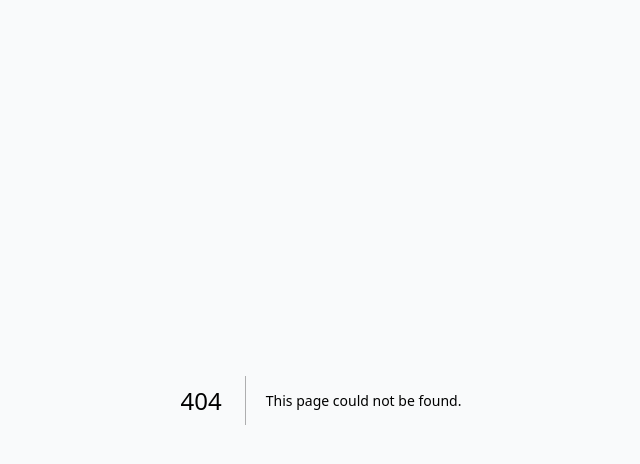
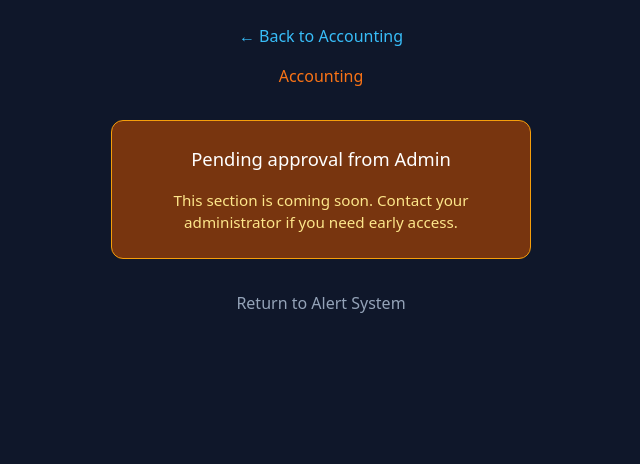
Before and after one commit to MattQuade/ozintel-minimal, a Next.js app: page /accounting/pending in a window 1280 px wide. Before the commit this address had no page. Shown: the top 464 px of the page, without its empty margins (319-959 px from the left). Built offline with nearby package versions, Linux system fonts and the light colour scheme.

Commit message:
Tease accounting hub publicly; show pending approval on sub-sections.

```diff
--- a/src/app/accounting/page.tsx
+++ b/src/app/accounting/page.tsx
@@ -2,12 +2,12 @@
 
 export default function AccountingHubPage() {
   const links = [
-    { href: "/bank", label: "Bank" },
-    { href: "/coa", label: "Chart of Accounts" },
-    { href: "/journal", label: "Journal" },
-    { href: "/transactions", label: "Transactions" },
-    { href: "/employees", label: "Employees" },
-    { href: "/reports", label: "Reports" },
+    { href: "/accounting/pending?section=Bank", label: "Bank" },
+    { href: "/accounting/pending?section=Chart%20of%20Accounts", label: "Chart of Accounts" },
+    { href: "/accounting/pending?section=Journal", label: "Journal" },
+    { href: "/accounting/pending?section=Transactions", label: "Transactions" },
+    { href: "/accounting/pending?section=Employees", label: "Employees" },
+    { href: "/accounting/pending?section=Reports", label: "Reports" },
   ];
 
   return (
@@ -27,7 +27,9 @@ export default function AccountingHubPage() {
         </a>
       </p>
       <h1 style={{ color: "#f97316", marginBottom: 8 }}>Accounting</h1>
-      <p style={{ color: "#94a3b8" }}>Choose a section.</p>
+      <p style={{ color: "#94a3b8" }}>
+        Preview the modules below. Full access requires admin approval.
+      </p>
       <div
         style={{
           display: "flex",
--- /dev/null
+++ b/src/app/accounting/pending/page.tsx
@@ -0,0 +1,80 @@
+"use client";
+
+import { useSearchParams } from "next/navigation";
+import { Suspense } from "react";
+
+function PendingContent() {
+  const searchParams = useSearchParams();
+  const section = searchParams.get("section");
+
+  return (
+    <main
+      style={{
+        fontFamily: "system-ui",
+        background: "#0f172a",
+        color: "white",
+        minHeight: "100vh",
+        padding: 24,
+        textAlign: "center",
+      }}
+    >
+      <p style={{ margin: "0 0 16px" }}>
+        <a href="/accounting" style={{ color: "#38bdf8" }}>
+          ← Back to Accounting
+        </a>
+      </p>
+      <h1 style={{ color: "#f97316", marginBottom: 8 }}>Accounting</h1>
+      {section && (
+        <p style={{ color: "#cbd5e1", marginTop: 0, fontSize: "1.1rem" }}>
+          {section}
+        </p>
+      )}
+      <div
+        style={{
+          background: "#78350f",
+          border: "1px solid #f59e0b",
+          borderRadius: 12,
+          padding: 24,
+          margin: "32px auto",
+          maxWidth: 420,
+        }}
+      >
+        <p style={{ margin: 0, fontSize: "1.15rem", lineHeight: 1.5 }}>
+          Pending approval from Admin
+        </p>
+        <p style={{ margin: "16px 0 0", color: "#fde68a", fontSize: "0.95rem" }}>
+          This section is coming soon. Contact your administrator if you need
+          early access.
+        </p>
+      </div>
+      <p style={{ marginTop: 24 }}>
+        <a href="/" style={{ color: "#94a3b8" }}>
+          Return to Alert System
+        </a>
+      </p>
+    </main>
+  );
+}
+
+export default function AccountingPendingPage() {
+  return (
+    <Suspense
+      fallback={
+        <main
+          style={{
+            fontFamily: "system-ui",
+            background: "#0f172a",
+            color: "white",
+            minHeight: "100vh",
+            padding: 24,
+            textAlign: "center",
+          }}
+        >
+          <p style={{ color: "#94a3b8" }}>Loading...</p>
+        </main>
+      }
+    >
+      <PendingContent />
+    </Suspense>
+  );
+}
--- a/src/app/page.tsx
+++ b/src/app/page.tsx
@@ -441,7 +441,7 @@ export default function HomePage() {
 
   const removeEmergencyContact = (index: number) => {
     const contact = emergencyContacts[index];
-    if (!window.confirm(`Remove emergency contact "${contact.name} (${contact.phone})"?\n\nThis cannot be undone.`)) return;
+    if (!window.confirm(`Remove emergency contact "${contact.name} (${contact.phone})"?`)) return;
     const updated = emergencyContacts.filter((_, i) => i !== index);
     saveContacts(safeContacts, updated);
   };
@@ -941,7 +941,7 @@ export default function HomePage() {
 
       <div style={{ margin: '40px 0 20px 0', display: 'flex', flexDirection: 'column', alignItems: 'center', gap: '15px' }}>
         <a href="/accounting" style={{ padding: '20px', fontSize: '1.3rem', border: 'none', borderRadius: '12px', width: '90%', maxWidth: '400px', cursor: 'pointer', background: '#f97316', color: 'white', fontWeight: 'bold', textDecoration: 'none', boxSizing: 'border-box', textAlign: 'center' }}>
-          Accounting - Pending Approval
+          Accounting
         </a>
         <a href="/operations/pub" style={{ padding: '20px', fontSize: '1.3rem', border: 'none', borderRadius: '12px', width: '90%', maxWidth: '400px', cursor: 'pointer', background: '#1d4ed8', color: 'white', fontWeight: 'bold', textDecoration: 'none', boxSizing: 'border-box', textAlign: 'center' }}>
           Pub Operations
```
